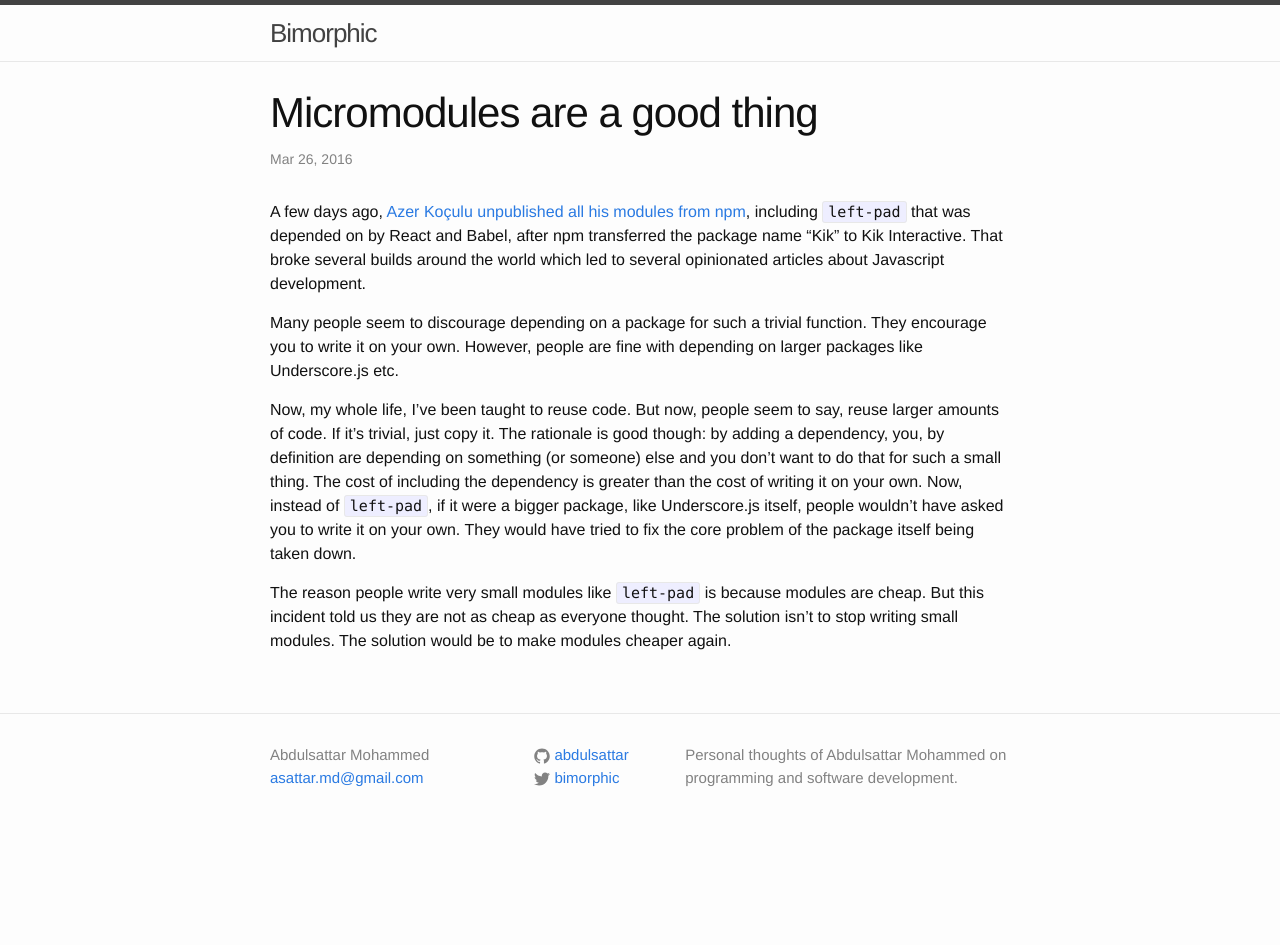
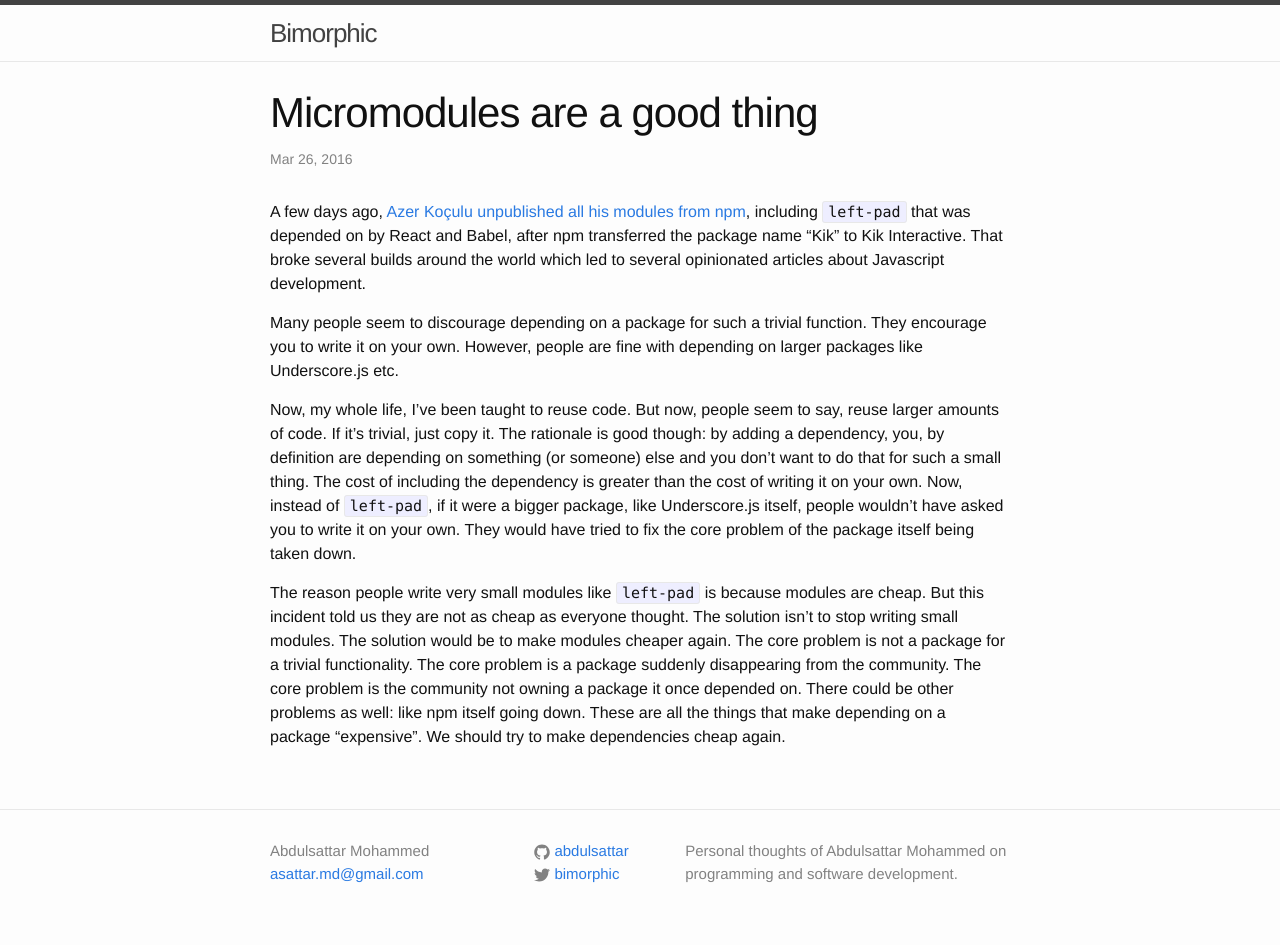
Before and after one commit to abdulsattar/abdulsattar.github.io, a Jekyll site: the page built from _posts/2016-03-26-micro-modules-are-a-good-thing.md, in a window 1280 px wide. Built offline with Jekyll 4.4.1, drawn with Linux system fonts in a browser that asks for light colours; comment, search, counter and statistics services are not loaded; before the commit the page ends 900 px from its top, so only the background shows below that.

Commit message:
Update micromodules

```diff
--- a/_posts/2016-03-26-micro-modules-are-a-good-thing.md
+++ b/_posts/2016-03-26-micro-modules-are-a-good-thing.md
@@ -10,4 +10,6 @@ Many people seem to discourage depending on a package for such a trivial functio
 Now, my whole life, I've been taught to reuse code. But now, people seem to say, reuse larger amounts of code. If it's trivial, just copy it. The rationale is good though: by adding a dependency, you, by definition are depending on something (or someone) else and you don't want to do that for such a small thing. The cost of including the dependency is greater than the cost of writing it on your own. Now, instead of `left-pad`, if it were a bigger package, like Underscore.js
 itself, people wouldn't have asked you to write it on your own. They would have tried to fix the core problem of the package itself being taken down.
 
-The reason people write very small modules like `left-pad` is because modules are cheap. But this incident told us they are not as cheap as everyone thought. The solution isn't to stop writing small modules. The solution would be to make modules cheaper again.
+The reason people write very small modules like `left-pad` is because modules are cheap. But this incident told us they are not as cheap as everyone thought. The solution isn't to stop writing small modules. The solution would be to make modules cheaper again. The core problem is not a package for a trivial functionality. The core problem is a package suddenly disappearing from the community. The core problem is the community not owning a package it once depended on. There could be other
+problems as well: like npm itself going down. These are all the things
+that make depending on a package "expensive". We should try to make dependencies cheap again.
```
